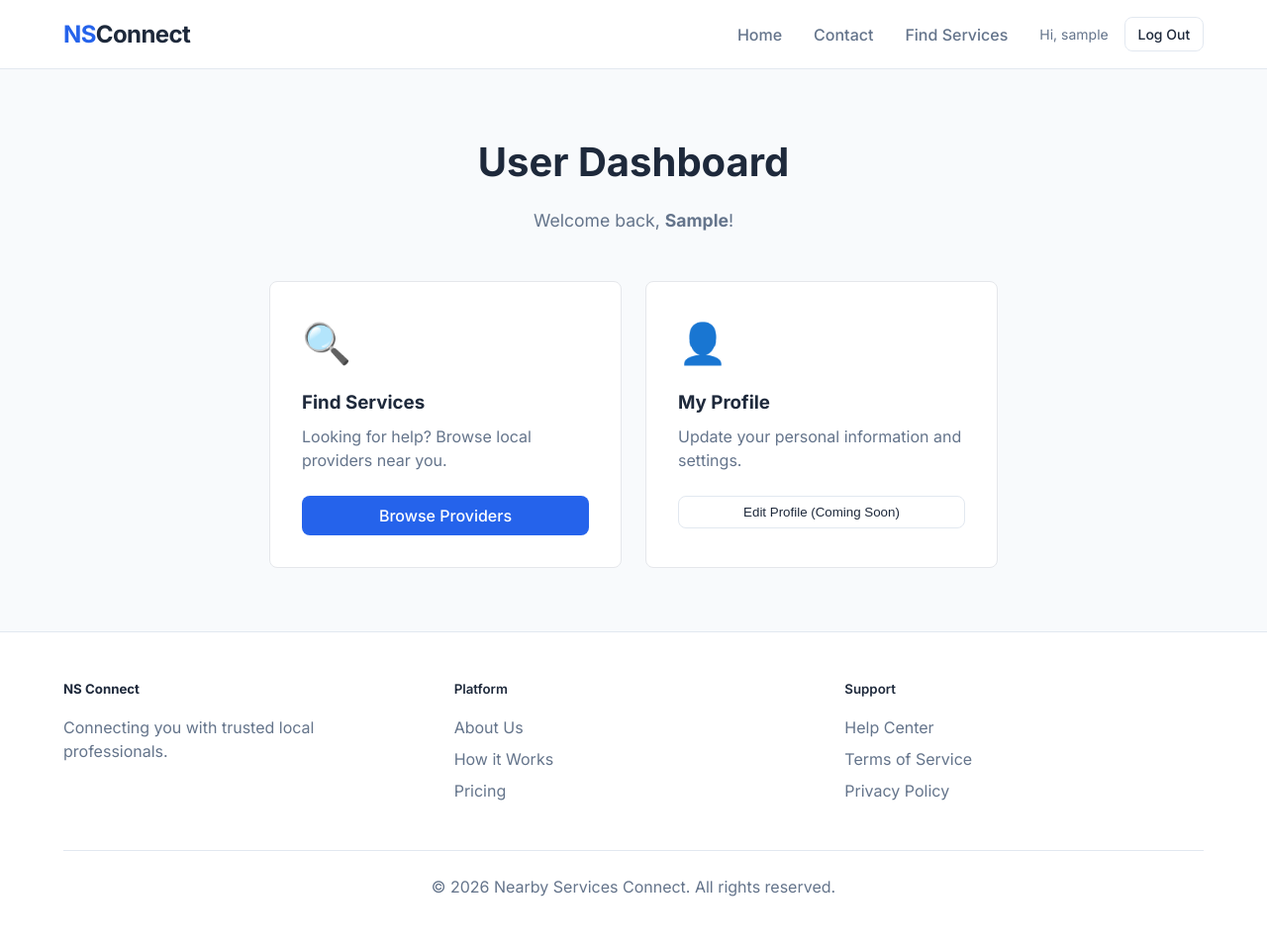
After one commit to peush007/NS_Connect, a Django app: page /users/my-dashboard/ in a window 1280 px wide. The commit adds this page. Shown: the whole page at 99% size. Run offline with Django 5.2, Linux system fonts and the light colour scheme; the visitor is signed in with stand-in values (Sample User, id 1); some libraries are stand-ins or nearby versions.

Commit message:
diffeerent page provider and user

```diff
--- a/services/views.py
+++ b/services/views.py
@@ -24,6 +24,10 @@ def haversine(lat1, lon1, lat2, lon2):
     return R * c
 
 def service_search(request):
+    # Restrict provider access
+    if request.user.is_authenticated and getattr(request.user, 'role', '') == 'provider':
+        return redirect('provider_dashboard')
+
     lat = request.GET.get('lat')
     lon = request.GET.get('lon')
     category_id = request.GET.get('category')
--- a/templates/base.html
+++ b/templates/base.html
@@ -41,7 +41,9 @@
             <nav class="flex items-center gap-8">
                 <a href="{% url 'home' %}" class="nav-link">Home</a>
                 <a href="{% url 'contact' %}" class="nav-link">Contact</a>
+                {% if not user.is_authenticated or user.role != 'provider' %}
                 <a href="{% url 'service_search' %}" class="nav-link">Find Services</a>
+                {% endif %}
                 <!-- Auth Links -->
                 <div class="flex items-center gap-4 ml-4">
                     {% if user.is_authenticated %}
--- /dev/null
+++ b/users/templates/users/user_dashboard.html
@@ -0,0 +1,40 @@
+{% extends "base.html" %}
+
+{% block content %}
+<div class="container" style="padding: 4rem 2rem; max-width: 800px; margin: 0 auto;">
+    <div class="dashboard-header" style="text-align: center; margin-bottom: 3rem;">
+        <h1 style="font-size: 2.5rem; color: var(--text-primary); margin-bottom: 1rem;">User Dashboard</h1>
+        <p style="font-size: 1.1rem; color: var(--text-secondary);">
+            Welcome back, <strong>{{ request.user.first_name|default:request.user.username }}</strong>!
+        </p>
+    </div>
+
+    <div class="dashboard-grid"
+        style="display: grid; grid-template-columns: repeat(auto-fit, minmax(280px, 1fr)); gap: 1.5rem;">
+
+        <!-- Find Services Card -->
+        <div class="card"
+            style="padding: 2rem; border: 1px solid #e5e7eb; border-radius: 8px; transition: transform 0.2s;">
+            <div style="font-size: 2.5rem; margin-bottom: 1rem;">🔍</div>
+            <h3 style="margin-bottom: 0.5rem; color: var(--text-primary);">Find Services</h3>
+            <p style="color: var(--text-secondary); margin-bottom: 1.5rem;">
+                Looking for help? Browse local providers near you.
+            </p>
+            <a href="{% url 'home' %}" class="btn btn-primary"
+                style="display: inline-block; width: 100%; text-align: center;">Browse Providers</a>
+        </div>
+
+        <!-- My Profile Card -->
+        <div class="card"
+            style="padding: 2rem; border: 1px solid #e5e7eb; border-radius: 8px; transition: transform 0.2s;">
+            <div style="font-size: 2.5rem; margin-bottom: 1rem;">👤</div>
+            <h3 style="margin-bottom: 0.5rem; color: var(--text-primary);">My Profile</h3>
+            <p style="color: var(--text-secondary); margin-bottom: 1.5rem;">
+                Update your personal information and settings.
+            </p>
+            <button class="btn btn-outline" style="width: 100%;" disabled>Edit Profile (Coming Soon)</button>
+        </div>
+
+    </div>
+</div>
+{% endblock %}
--- a/users/urls.py
+++ b/users/urls.py
@@ -7,4 +7,5 @@ urlpatterns = [
     path('login/', views.login_view, name='login'),
     path('logout/', views.logout_view, name='logout'),
     path('dashboard/', views.provider_dashboard_view, name='provider_dashboard'),
+    path('my-dashboard/', views.user_dashboard_view, name='user_dashboard'),
 ]
--- a/users/views.py
+++ b/users/views.py
@@ -24,11 +24,11 @@ def register_provider_view(request):
             profile_form.save_m2m()
 
             # success message with explicit approval info
-            messages.success(request, "Registration Successful! Your account is pending Admin Approval. Once approved, your services will be listed.")
+            messages.success(request, "Your registration request has been sent to the admin. Once the admin approves your request, your profile will be visible to users.")
 
-            # Log usage but redirect to home as requested
+            # Log usage but redirect to dashboard as requested
             login(request, user)
-            return redirect('home')
+            return redirect('provider_dashboard')
     else:
         user_form = SinglePasswordUserCreationForm()
         profile_form = ProviderProfileForm()
@@ -46,7 +46,7 @@ def register_view(request):
             login(request, user)
             if user.role == 'provider':
                 return redirect('provider_dashboard')
-            return redirect('home')
+            return redirect('user_dashboard')
     else:
         form = CustomUserCreationForm()
     return render(request, 'users/register.html', {'form': form})
@@ -59,7 +59,7 @@ def login_view(request):
             login(request, user)
             if user.role == 'provider':
                 return redirect('provider_dashboard')
-            return redirect('home')
+            return redirect('user_dashboard')
     else:
         form = CustomAuthenticationForm()
     return render(request, 'users/login.html', {'form': form})
@@ -71,4 +71,18 @@ def logout_view(request):
 
 @login_required
 def provider_dashboard_view(request):
-    return render(request, 'users/provider_dashboard.html')
+    if request.user.role != 'provider':
+        return redirect('user_dashboard')
+
+    try:
+        profile = request.user.provider_profile
+    except ProviderProfile.DoesNotExist:
+        profile = None
+
+    return render(request, 'users/provider_dashboard.html', {'profile': profile})
+
+@login_required
+def user_dashboard_view(request):
+    if request.user.role == 'provider':
+        return redirect('provider_dashboard')
+    return render(request, 'users/user_dashboard.html')
```
Also changed, not shown: static/js/provider_register.js (+12 -7 lines), users/admin.py (+7 -1 lines), users/forms.py (+17 -17 lines), users/templates/users/provider_dashboard.html (+43 -25 lines).
